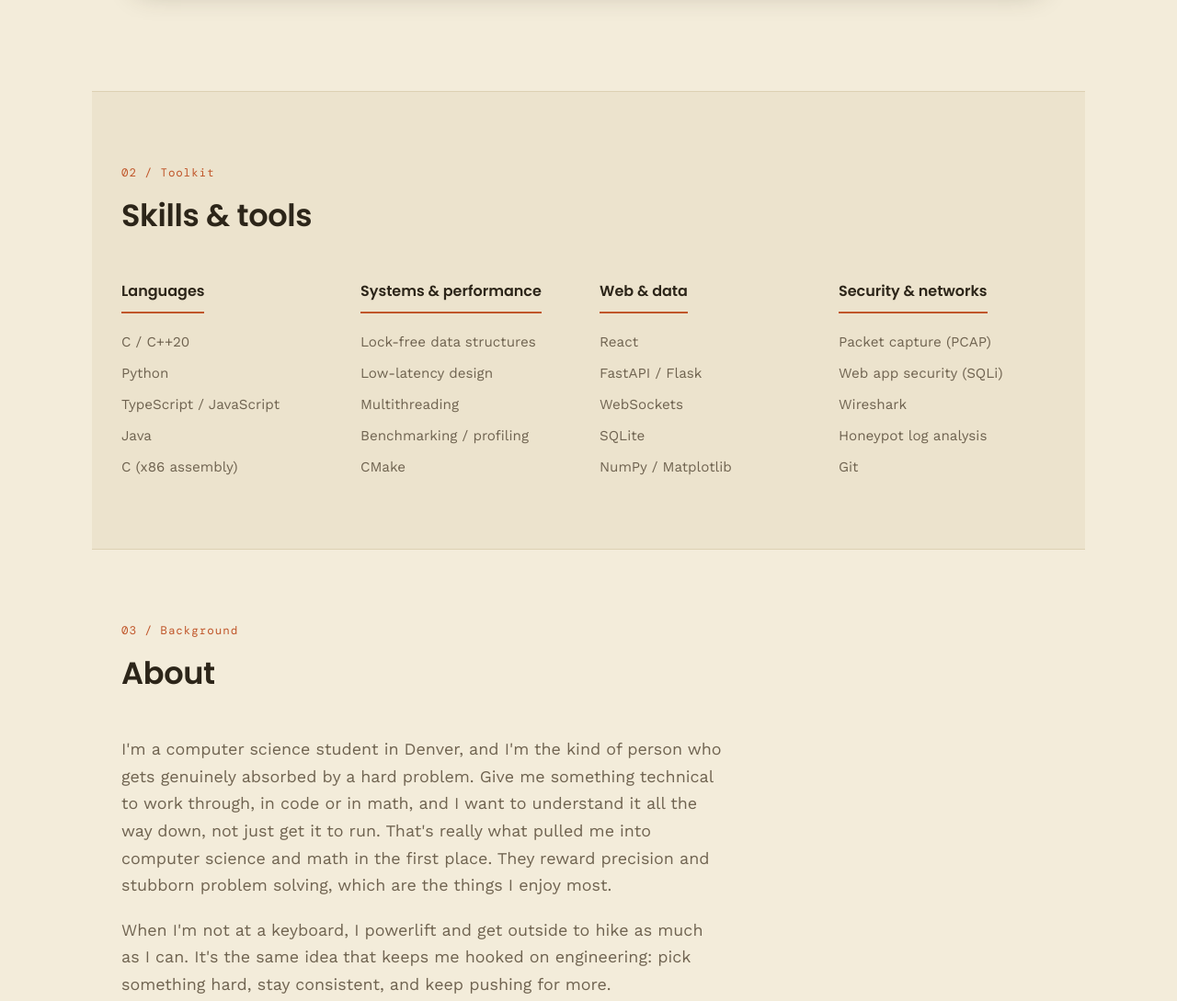
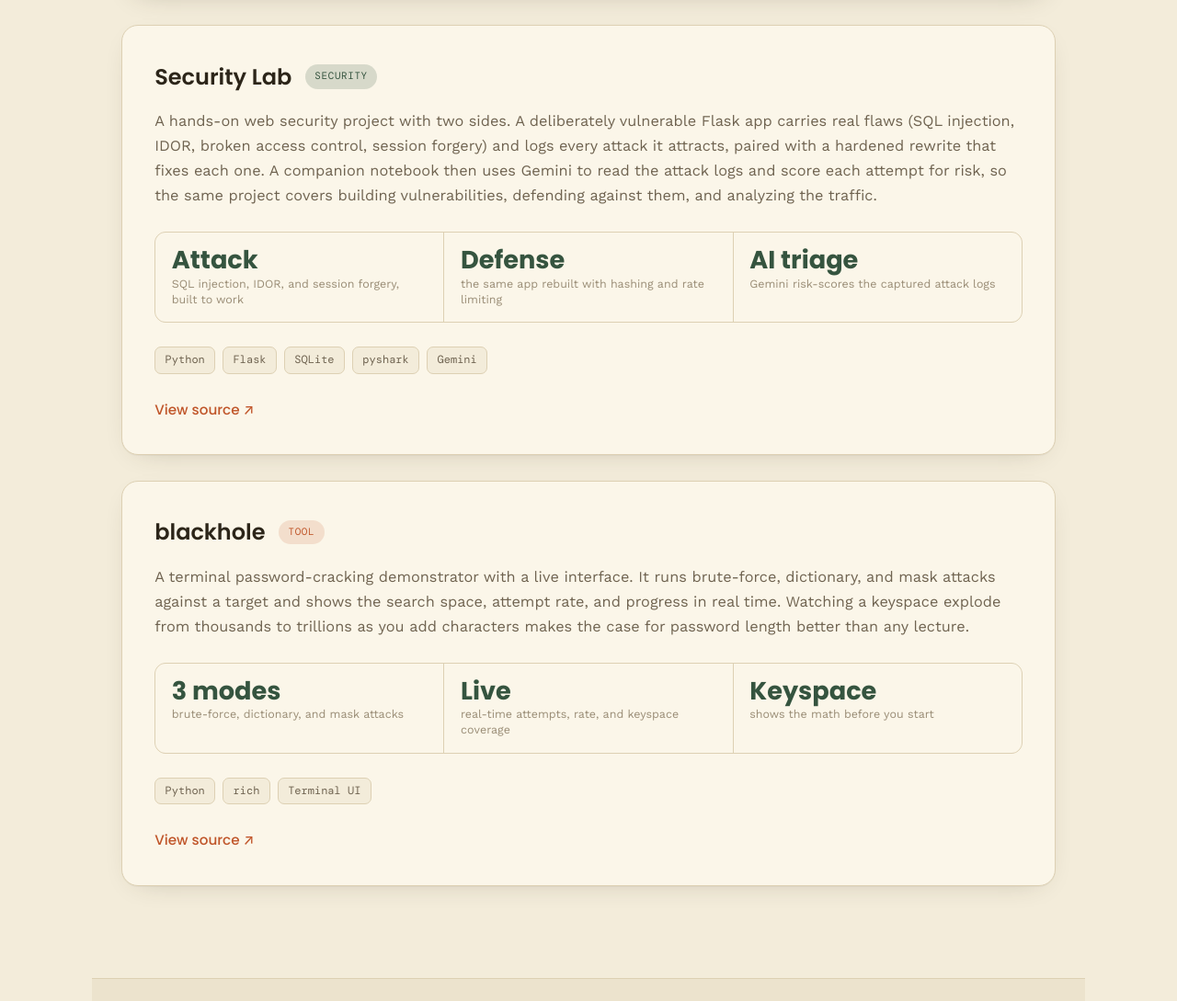
Before and after one commit to tzigmond/tzigmond.github.io, a plain HTML site: page index.html in a window 1280 px wide. Shown: the part 3085-4174 px from the top of the page at 92% size. Drawn offline with nearby package versions, Linux system fonts and the light colour scheme.

Commit message:
Add Security Lab and blackhole project cards, plus LinkedIn contact link

```diff
--- a/index.html
+++ b/index.html
@@ -150,6 +150,61 @@
         </div>
       </div>
     </article>
+
+    <article class="project">
+      <div class="project-body">
+        <div class="project-title-row">
+          <h3>Security Lab</h3>
+          <span class="badge badge-green">Security</span>
+        </div>
+        <p class="project-lede">
+          A hands-on web security project with two sides. A deliberately vulnerable
+          Flask app carries real flaws (SQL injection, IDOR, broken access control,
+          session forgery) and logs every attack it attracts, paired with a hardened
+          rewrite that fixes each one. A companion notebook then uses Gemini to read
+          the attack logs and score each attempt for risk, so the same project covers
+          building vulnerabilities, defending against them, and analyzing the traffic.
+        </p>
+        <div class="stat-grid stat-grid-3">
+          <div class="stat"><span class="stat-num">Attack</span><span class="stat-label">SQL injection, IDOR, and session forgery, built to work</span></div>
+          <div class="stat"><span class="stat-num">Defense</span><span class="stat-label">the same app rebuilt with hashing and rate limiting</span></div>
+          <div class="stat"><span class="stat-num">AI triage</span><span class="stat-label">Gemini risk-scores the captured attack logs</span></div>
+        </div>
+        <div class="tags">
+          <span>Python</span><span>Flask</span><span>SQLite</span><span>pyshark</span><span>Gemini</span>
+        </div>
+        <div class="project-links">
+          <a href="https://github.com/tzigmond/security-lab" target="_blank" rel="noopener">View source ↗</a>
+        </div>
+      </div>
+    </article>
+
+    <article class="project">
+      <div class="project-body">
+        <div class="project-title-row">
+          <h3>blackhole</h3>
+          <span class="badge badge-orange">Tool</span>
+        </div>
+        <p class="project-lede">
+          A terminal password-cracking demonstrator with a live interface. It runs
+          brute-force, dictionary, and mask attacks against a target and shows the
+          search space, attempt rate, and progress in real time. Watching a keyspace
+          explode from thousands to trillions as you add characters makes the case for
+          password length better than any lecture.
+        </p>
+        <div class="stat-grid stat-grid-3">
+          <div class="stat"><span class="stat-num">3 modes</span><span class="stat-label">brute-force, dictionary, and mask attacks</span></div>
+          <div class="stat"><span class="stat-num">Live</span><span class="stat-label">real-time attempts, rate, and keyspace coverage</span></div>
+          <div class="stat"><span class="stat-num">Keyspace</span><span class="stat-label">shows the math before you start</span></div>
+        </div>
+        <div class="tags">
+          <span>Python</span><span>rich</span><span>Terminal UI</span>
+        </div>
+        <div class="project-links">
+          <a href="https://github.com/tzigmond/blackhole" target="_blank" rel="noopener">View source ↗</a>
+        </div>
+      </div>
+    </article>
   </section>
 
   <section id="skills" class="section section-alt">
@@ -215,6 +270,10 @@
           <span class="contact-label">GitHub</span>
           <span class="contact-value">github.com/tzigmond ↗</span>
         </a>
+        <a class="contact-card" href="https://www.linkedin.com/in/teaganzigmond/" target="_blank" rel="noopener">
+          <span class="contact-label">LinkedIn</span>
+          <span class="contact-value">in/teaganzigmond ↗</span>
+        </a>
       </div>
     </div>
   </section>
```
